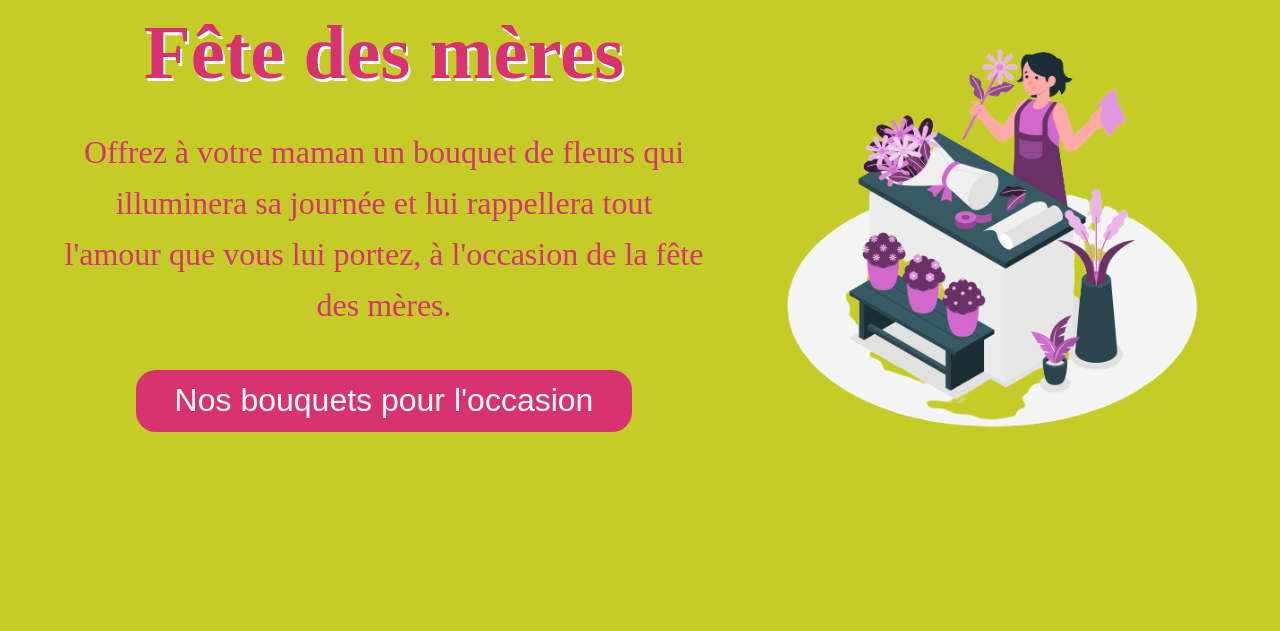
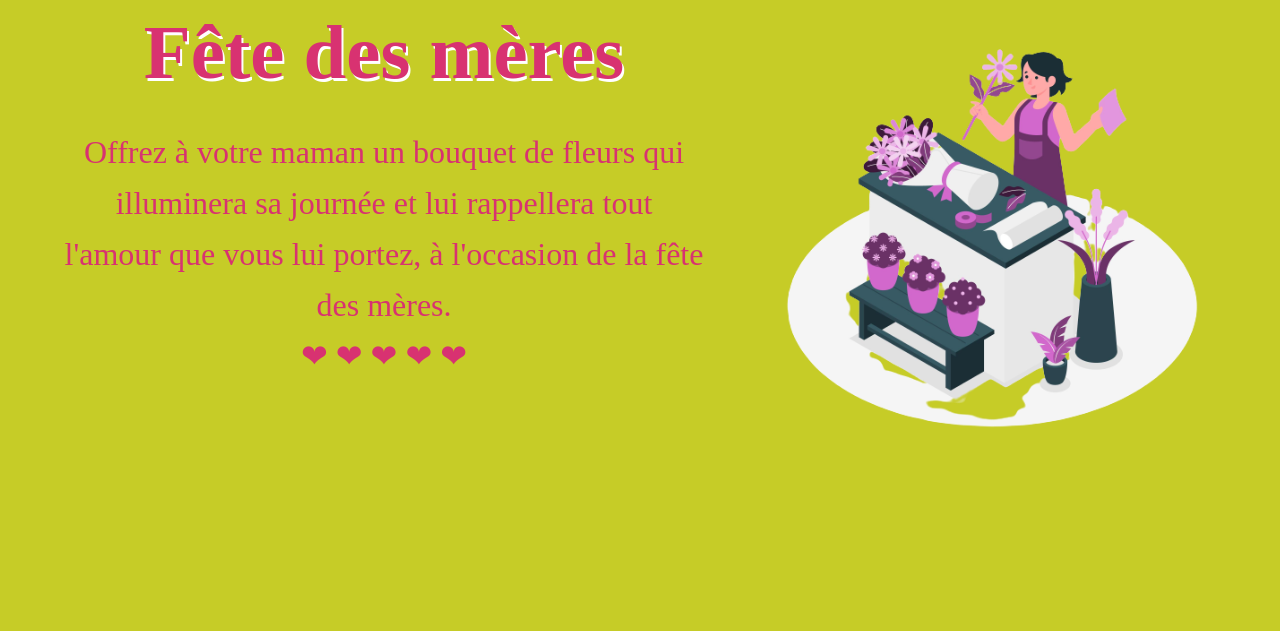
Before and after one commit to Frivox1/epifleuri, a Flask app: page /fete in a window 1280 px wide. Shown: the part 189-820 px from the top of the page. Run offline with Flask 3, Linux system fonts and the light colour scheme; some web fonts are replaced.

Commit message:
dernière modifs avec les coeurs

```diff
--- a/app/templates/fete.html
+++ b/app/templates/fete.html
@@ -16,7 +16,7 @@
     <div class="info">
       <h1>Fête des mères</h1>
       <p>Offrez à votre maman un bouquet de fleurs qui illuminera sa journée et lui rappellera tout l'amour que vous lui portez, à l'occasion de la fête des mères. </p>
-      <button>Nos bouquets pour l'occasion</button>
+      <p class="heart">&#10084; &#10084; &#10084; &#10084; &#10084;</p>
     </div>
     <div class="image">
       <img src="{{ url_for('static', filename='images/florist_vector.png') }}">
```
